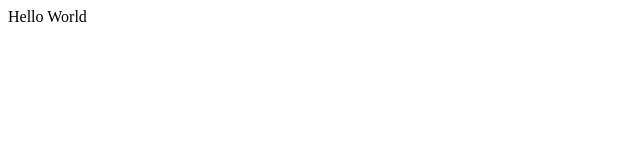
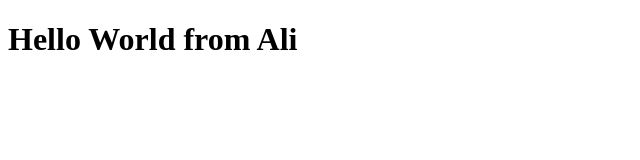
Before and after one commit to smazydev/BootCamp, a plain HTML site: page index.html in a window 1280 px wide. Shown: the whole page, without its empty margins (0-640 px from the left). Drawn offline with Linux system fonts and the light colour scheme.

Commit message:
Hello world from Ali

```diff
--- a/index.html
+++ b/index.html
@@ -6,6 +6,6 @@
     <title>Document</title>
 </head>
 <body>
-    Hello World
+    <h1>Hello World from Ali </h1>
 </body>
 </html>
```
